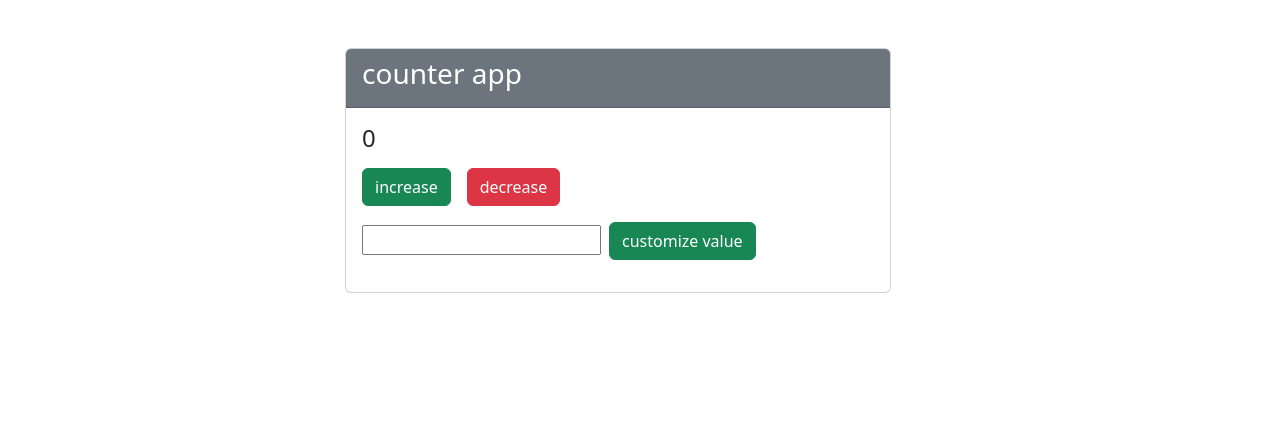
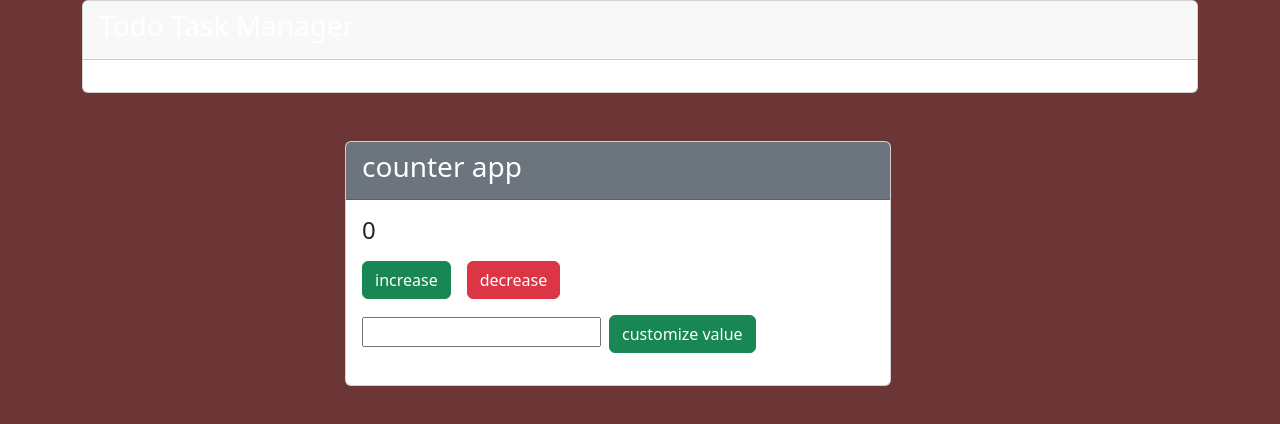
Before and after one commit to Shamsuzzaha/Basic-Practices, a React (Vite) app in the folder Ostad Practice (batch 7)/13 Redux-React.js/manual react redux/: page / in a window 1280 px wide. Shown: the top 424 px of the page. Built offline with nearby package versions, Linux system fonts and the light colour scheme.

Commit message:
todo task init

```diff
--- a/Ostad Practice (batch 7)/13 Redux-React.js/manual react redux/src/App.jsx
+++ b/Ostad Practice (batch 7)/13 Redux-React.js/manual react redux/src/App.jsx
@@ -1,10 +1,13 @@
 import React from 'react';
 import CounterPage from "./pages/counterPage.jsx";
+import TodoPage from "./pages/todoPage.jsx";
 
 const App = () => {
     return (
         <div>
+            <TodoPage/>
             <CounterPage/>
+
         </div>
     );
 };
--- /dev/null
+++ b/Ostad Practice (batch 7)/13 Redux-React.js/manual react redux/src/assets/style.css
@@ -0,0 +1,7 @@
+body {
+    background-color: #6c3636;
+}
+
+h3{
+    color: white;
+}
--- a/Ostad Practice (batch 7)/13 Redux-React.js/manual react redux/src/main.jsx
+++ b/Ostad Practice (batch 7)/13 Redux-React.js/manual react redux/src/main.jsx
@@ -1,10 +1,13 @@
 import { StrictMode } from 'react'
 import { createRoot } from 'react-dom/client'
-import './index.css'
 import App from './App.jsx'
+
 // css and js style
 import 'bootstrap/dist/css/bootstrap.min.css';
 import 'bootstrap/dist/js/bootstrap.bundle.min.js';
+import './assets/style.css'
+
+
 import {Provider} from "react-redux";
 import store from './redux/store/store.js'
 
--- /dev/null
+++ b/Ostad Practice (batch 7)/13 Redux-React.js/manual react redux/src/pages/todoPage.jsx
@@ -0,0 +1,25 @@
+import React from 'react';
+
+const TodoPage = () => {
+    return (
+        <>
+            <div className="container">
+                <div className="row justify-content-center">
+                    <div className="col">
+                        <div className="card">
+                            <div className="card-header">
+                                <h3>Todo Task Manager</h3>
+                            </div>
+                            <div className="card-body">
+
+                            </div>
+                        </div>
+                    </div>
+                </div>
+            </div>
+
+        </>
+    );
+};
+
+export default TodoPage;
```
Also changed, not shown: Ostad Practice (batch 7)/13 Redux-React.js/manual react redux/src/index.css (deleted).
